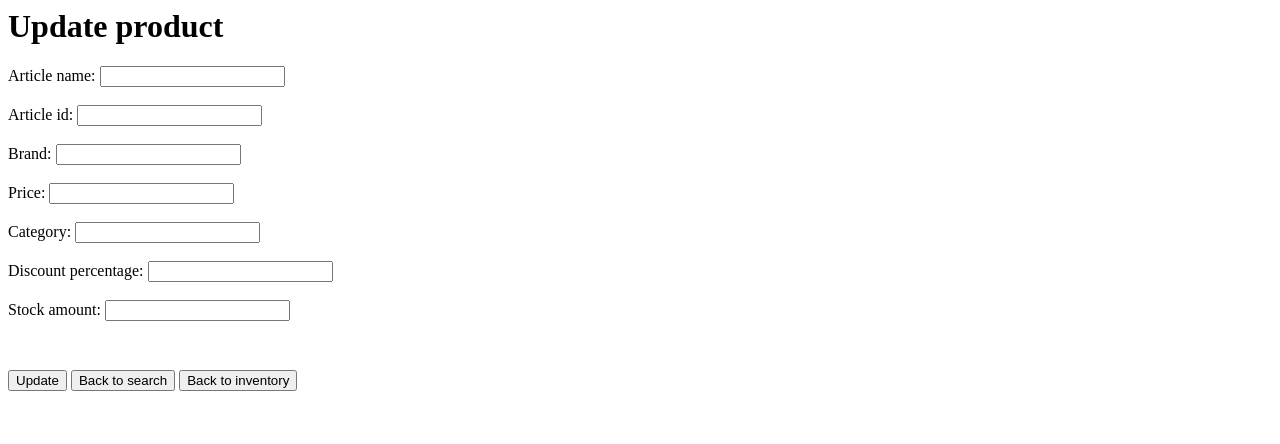
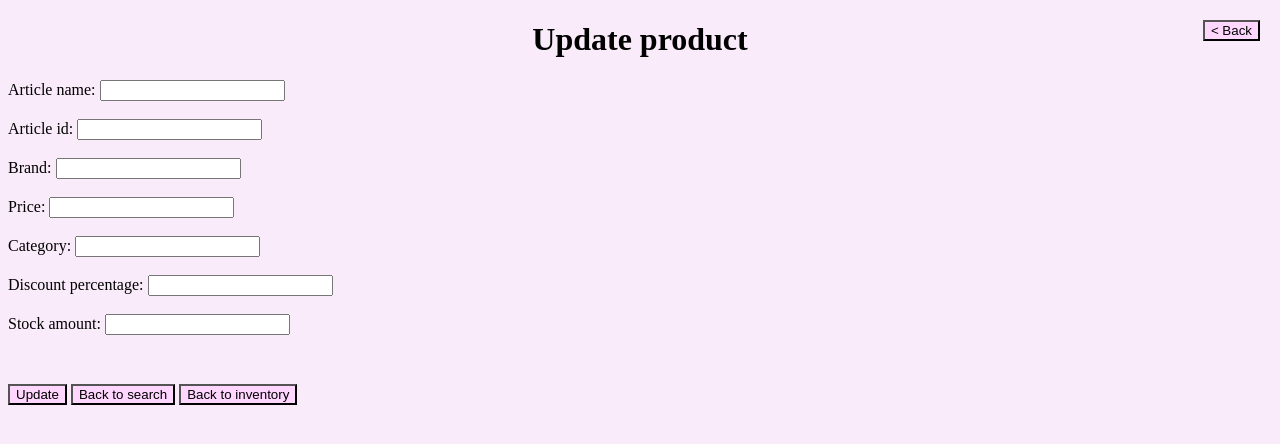
Before and after one commit to redsparrow98/store_manager, a Flask app: template src/templates/update_product.html in a window 1280 px wide. Shown: the top 444 px of the page. Run offline with Flask 3, Linux system fonts and the light colour scheme; the template is opened without the code that fills it, so the values that code supplies are empty.

Commit message:
Feature: 'back' button

```diff
--- a/src/templates/add_product.html
+++ b/src/templates/add_product.html
@@ -74,6 +74,11 @@
         onclick="window.location.href='{{ url_for('display_inventory') }}'">
             Cancel
         </button>
+
+        <button style="background-color:#FFD6FE; display:block; position: absolute; top: 20px; right: 20px"
+        onclick="window.location.href='{{ url_for('display_inventory') }}'">
+    &lt; Back
+    </button>
     </form>
 
 
--- a/src/templates/dashboard.html
+++ b/src/templates/dashboard.html
@@ -9,7 +9,7 @@
     <h1 style="text-align:center;">Welcome!</h1>
 
      <a href="{{ url_for('show_notifications') }}"
-        style="position:absolute; top:20px; background-color: none; border:none; cursor:pointer; font-size:28px;"
+        style="position: absolute; top: 20px; right: 20px" background-color: none; border:none; cursor:pointer; font-size:28px;"
     >
     🔔
     {% if notif_count > 0 %}
@@ -40,7 +40,7 @@
             onclick="window.location.href='{{ url_for('display_inventory') }}'"
             style="background-color: #FFD6FE"
         >
-            Inventory
+            Manage inventory
         </button>
     </div>
 
--- a/src/templates/delete_product.html
+++ b/src/templates/delete_product.html
@@ -38,6 +38,10 @@
             onclick="window.location.href='{{ url_for('display_inventory') }}'">
             Cancel
             </button>
+            <button style="background-color:#FFD6FE; display:block; position: absolute; top: 20px; right: 20px"
+        onclick="window.location.href='{{ url_for('display_inventory') }}'">
+    &lt; Back
+    </button>
         </form>
     </div>
 </body>
--- a/src/templates/inventory.html
+++ b/src/templates/inventory.html
@@ -6,9 +6,10 @@
     <title>Products</title>
 </head>
 <body style="background-color: #FAEBF9">
-    <h1>Inventory</h1>
+    <h1>Manage inventory</h1>
     <h4>Choose inventory management options below</h4>
 
+<!--DISPLAY ALL PRODUCTS BUTTON-->
 <button style="background-color:#FFD6FE; display:block; margin-bottom:10px;"
         onclick="window.location.href='{{ url_for('display_all_products') }}'">
     All Products
--- a/src/templates/update_product.html
+++ b/src/templates/update_product.html
@@ -1,5 +1,12 @@
-<html>
-<h1>Update product</h1>
+<!DOCTYPE html>
+<html lang="en">
+<head>
+    <meta charset="UTF-8">
+    <meta name="viewport" content="width=device-width, initial-scale=1.0">
+    <title>Update</title>
+</head>
+<body style = "background-color: #faebfa">
+<h1 style="text-align:center;">Update product</h1>
 
 <form method="post" action="/inventory/update-product"> <!-- action="/search" connects to html file to update_product function -->
 
@@ -14,17 +21,23 @@
 
     <pre>{{info}}</pre><br> <!-- Displays message to user, etiher if product has been added or error appeared -->
 
-    <button name="btn" value="update" type="Update">
+    <button style="background-color: #FFD6FE;" name="btn" value="update" type="Update">
         Update
     </button>
 
-    <button type="button" onclick="window.location.href='{{ url_for('update_product_finder_page') }}'">
+    <button style="background-color: #FFD6FE;" type="button" onclick="window.location.href='{{ url_for('update_product_finder_page') }}'">
         Back to search
     </button>
 
-    <button type="button" onclick="window.location.href='{{ url_for('display_inventory') }}'">
+    <button style="background-color: #FFD6FE;" type="button" onclick="window.location.href='{{ url_for('display_inventory') }}'">
         Back to inventory
     </button>
 
+    <button type="button" style="background-color:#FFD6FE; display:block; position: absolute; top: 20px; right: 20px"
+        onclick="window.location.href='{{ url_for('display_inventory') }}'">
+    &lt; Back
+    </button>
+
 </form>
+</body>
 </html>
```
Also changed, not shown: src/templates/update_product_finder.html (+18 -3 lines), 1 other file.
